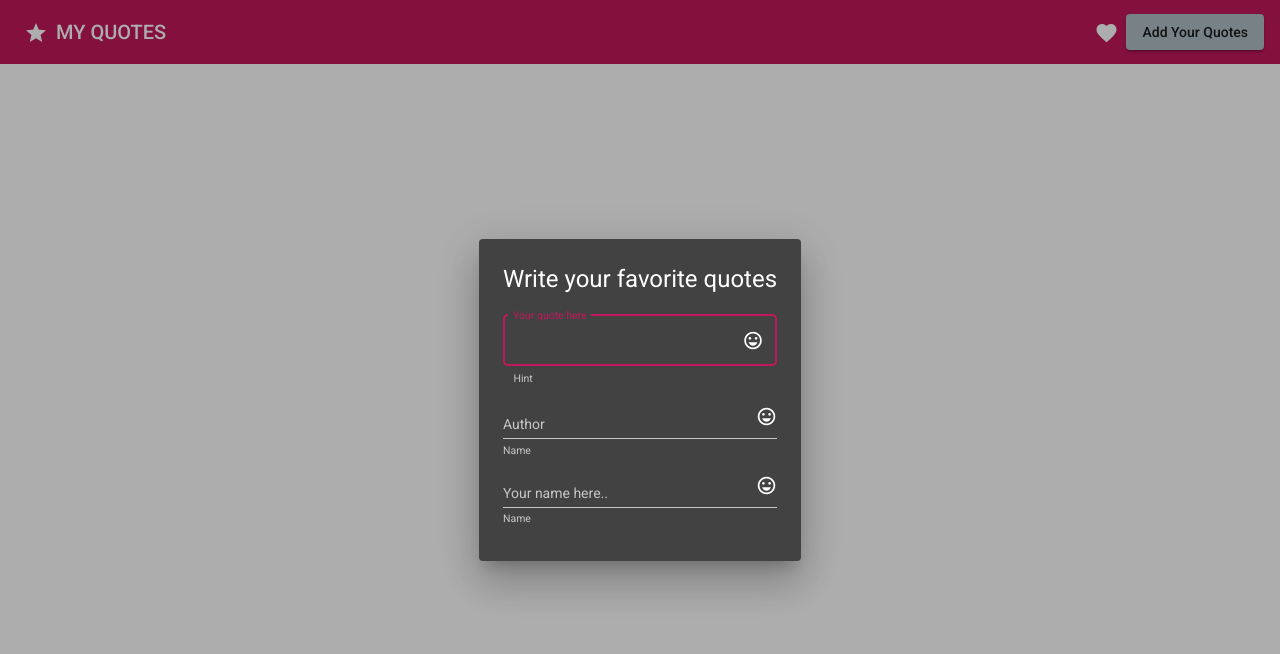
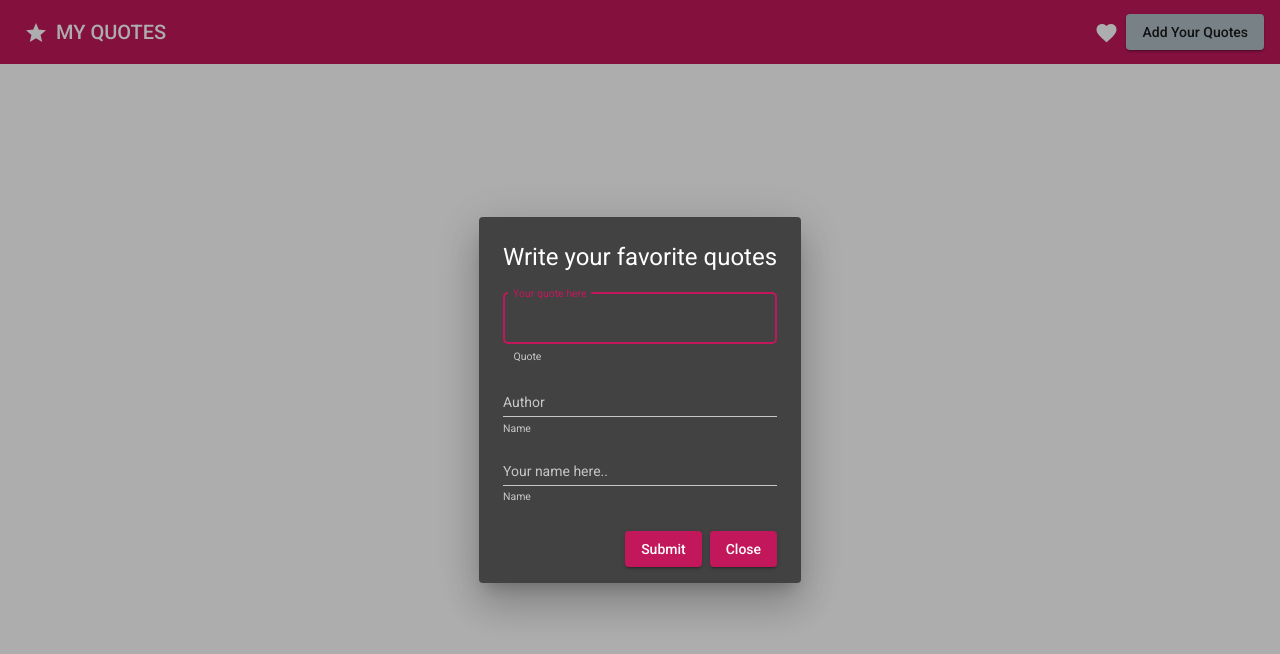
Before and after one commit to Charlotte-Natasha/Random-Quotes, an Angular app: page / in a window 1280 px wide. Both pictures are taken after a click on the button "Add Your Quotes". Shown: the top 654 px of the page. Built offline with nearby package versions, Linux system fonts and the light colour scheme.

Commit message:
added submit and close button to form

```diff
--- a/src/app/form/form.component.html
+++ b/src/app/form/form.component.html
@@ -1,18 +1,16 @@
 <h1 mat-dialog-title>Write your favorite quotes</h1>
-
+<div mat-form-field>
 <p>
     <mat-form-field appearance="outline">
       <mat-label>Your quote here</mat-label>
       <input matInput placeholder="Quotes">
-      <mat-icon matSuffix>sentiment_very_satisfied</mat-icon>
-      <mat-hint>Hint</mat-hint>
+      <mat-hint>Quote</mat-hint>
     </mat-form-field>
   </p>
   <p>
     <mat-form-field appearance="legacy">
       <mat-label>Author</mat-label>
       <input matInput placeholder="Placeholder">
-      <mat-icon matSuffix>sentiment_very_satisfied</mat-icon>
       <mat-hint>Name</mat-hint>
     </mat-form-field>
   </p>
@@ -20,7 +18,12 @@
     <mat-form-field appearance="legacy">
       <mat-label>Your name here..</mat-label>
       <input matInput placeholder="Placeholder">
-      <mat-icon matSuffix>sentiment_very_satisfied</mat-icon>
       <mat-hint>Name</mat-hint>
     </mat-form-field>
   </p>
+</div>
+<div mat-dialog-actions [align]="'end'">
+<button mat-raised-button color="primary">Submit</button>
+<button mat-raised-button color="primary">Close</button>
+
+</div>
```
